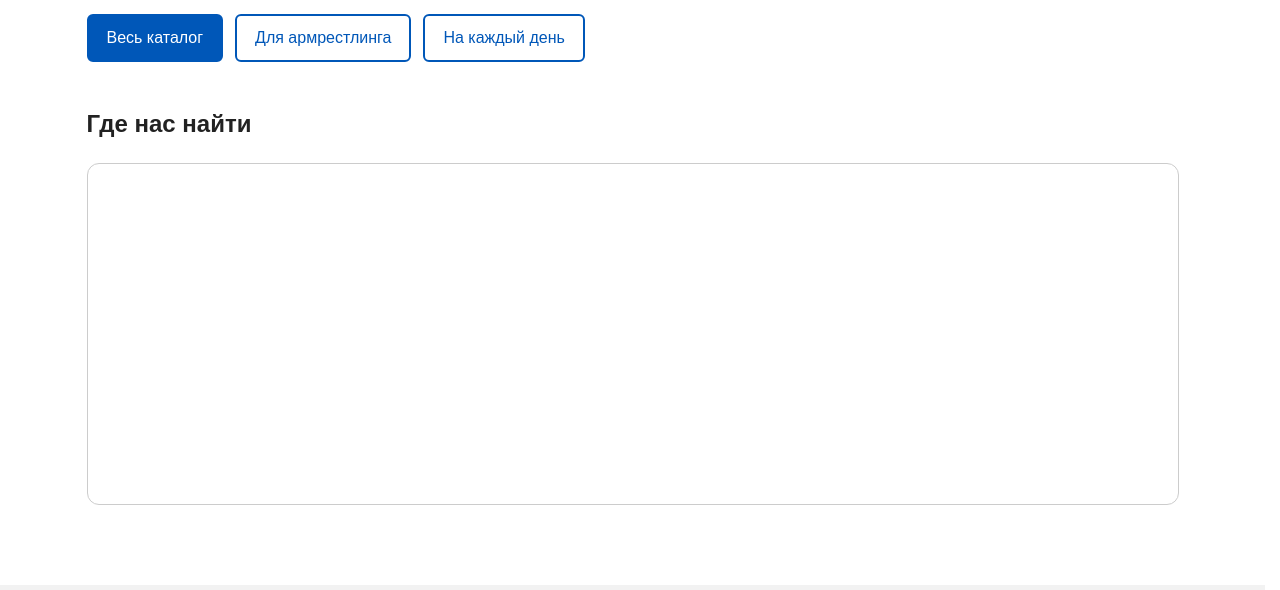
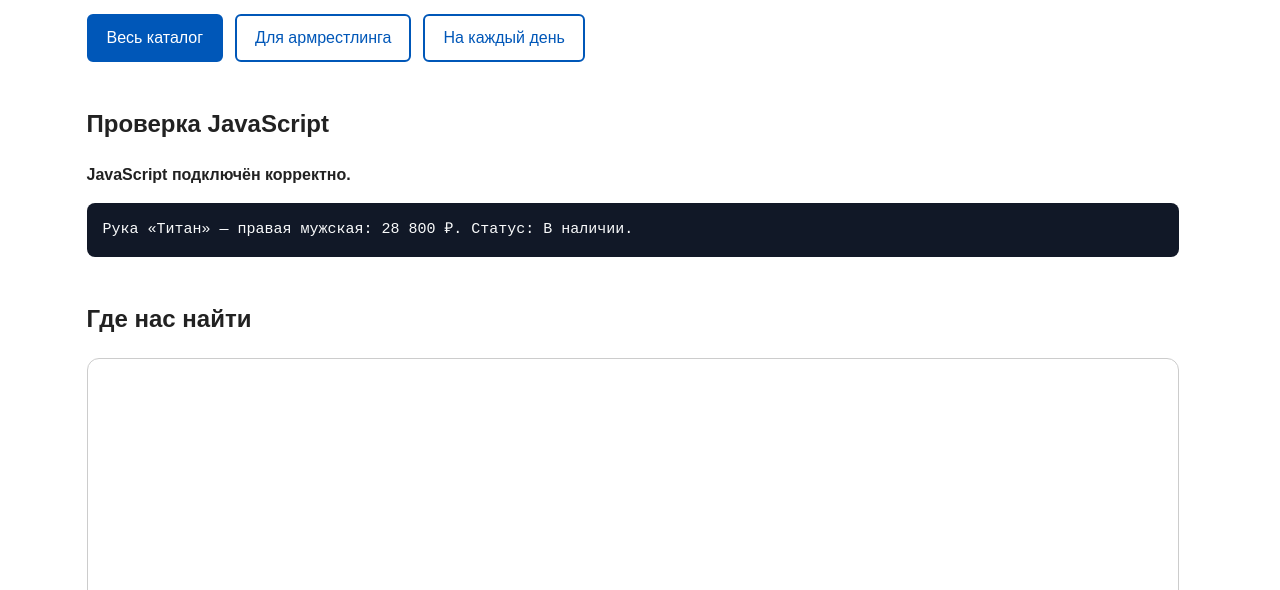
Before and after one commit to prozzi2/kr4-js-shop, a plain HTML site: page index.html in a window 1280 px wide. Shown: the part 1596-2186 px from the top of the page. Drawn offline with Linux system fonts and the light colour scheme.

Commit message:
feat: add product object and price functions

```diff
--- a/css/style.css
+++ b/css/style.css
@@ -741,3 +741,24 @@ button {
     animation-duration: 0.01ms !important;
   }
 }
+
+/* ===============================
+   7. JavaScript-блоки (КР №4)
+   =============================== */
+
+/* Учебный блок проверки JavaScript на главной странице. */
+.js-message {
+  margin: 0 0 var(--space-md);
+  font-weight: bold;
+}
+
+.product-output {
+  margin: 0;
+  padding: var(--space-md);
+  overflow-x: auto;
+  border-radius: var(--radius-md);
+  background-color: #111827;
+  color: #f9fafb;
+  font-size: 15px;
+  white-space: pre-wrap;
+}
--- a/index.html
+++ b/index.html
@@ -8,7 +8,9 @@
   <link rel="icon" type="image/png" href="images/favicon.png">
   <link rel="stylesheet" href="css/style.css">
   <link rel="stylesheet" href="css/responsive.css">
+  <script src="js/data.js" defer></script>
   <script src="js/kr3-scripts.js" defer></script>
+  <script src="js/main.js" defer></script>
 </head>
 <body>
 <a class="skip-link" href="#main">Перейти к основному содержимому</a>
@@ -267,6 +269,12 @@
     </p>
   </section>
 
+  <section class="section js-check" aria-labelledby="js-check-title">
+    <h2 class="section__title" id="js-check-title">Проверка JavaScript</h2>
+    <p class="js-message">JavaScript пока не выполнился.</p>
+    <pre class="product-output"></pre>
+  </section>
+
   <section class="section" id="map" aria-labelledby="map-title">
     <h2 class="section__title" id="map-title">Где нас найти</h2>
     <div class="map-container">
--- /dev/null
+++ b/js/data.js
@@ -0,0 +1,14 @@
+/*
+  data.js — данные магазина.
+  Пока здесь один объект товара. На следующем этапе он станет массивом товаров.
+*/
+
+const product = {
+  id: 1,
+  title: 'Рука «Титан» — правая мужская',
+  category: 'sport',
+  price: 32000,
+  discountPercent: 10,
+  rating: 4.9,
+  isAvailable: true
+};
--- /dev/null
+++ b/js/main.js
@@ -0,0 +1,71 @@
+/*
+  main.js — общие действия проекта.
+  Практическая работа №15: объект товара, функции расчёта
+  и безопасный вывод результата на страницу через textContent.
+*/
+
+console.log('Файл main.js подключён');
+console.log(product);
+console.table(product);
+
+// Цена для покупателя: 32000 → «32 000 ₽».
+// Функция возвращает строку (return), а не печатает её в консоль.
+function formatPrice(price) {
+  return `${price.toLocaleString('ru-RU')} ₽`;
+}
+
+// Размер скидки в рублях.
+function calculateDiscount(price, discountPercent) {
+  return price * discountPercent / 100;
+}
+
+// Итоговая цена со скидкой. Формула скидки написана в одном месте — в calculateDiscount.
+function calculateFinalPrice(price, discountPercent) {
+  const discountValue = calculateDiscount(price, discountPercent);
+  return price - discountValue;
+}
+
+// Статус товара по логическому полю isAvailable.
+function getProductStatus(item) {
+  if (item.isAvailable) {
+    return 'В наличии';
+  }
+
+  return 'Нет в наличии';
+}
+
+// Краткое описание: название, цена со скидкой и статус.
+function createProductSummary(item) {
+  const finalPrice = calculateFinalPrice(item.price, item.discountPercent);
+  const status = getProductStatus(item);
+
+  return `${item.title}: ${formatPrice(finalPrice)}. Статус: ${status}.`;
+}
+
+console.log(formatPrice(product.price));
+console.log(calculateDiscount(product.price, product.discountPercent));
+console.log(calculateFinalPrice(product.price, product.discountPercent));
+console.log(getProductStatus(product));
+
+const productSummary = createProductSummary(product);
+console.log(productSummary);
+
+// main.js подключён на всех страницах, а учебный блок есть только на главной.
+// Поэтому перед записью текста проверяем, что элемент найден.
+const messageElement = document.querySelector('.js-message');
+const productOutputElement = document.querySelector('.product-output');
+
+if (messageElement) {
+  messageElement.textContent = 'JavaScript подключён корректно.';
+}
+
+if (productOutputElement) {
+  // textContent выводит строку как обычный текст, а не как HTML-разметку.
+  productOutputElement.textContent = productSummary;
+
+  // Демонстрация: строка с HTML-тегом через textContent показывается как текст
+  // и не выполняется. Через innerHTML такой тег стал бы настоящим элементом.
+  // const unsafeExample = '<img src=x onerror=alert(1)>';
+  // productOutputElement.innerHTML = unsafeExample;   // небезопасно
+  // productOutputElement.textContent = unsafeExample; // безопасно
+}
```
Also changed, not shown: catalog.html (+2 -0 lines), contacts.html (+2 -0 lines), onas.html (+2 -0 lines), order.html (+2 -0 lines), product.html (+2 -0 lines).
